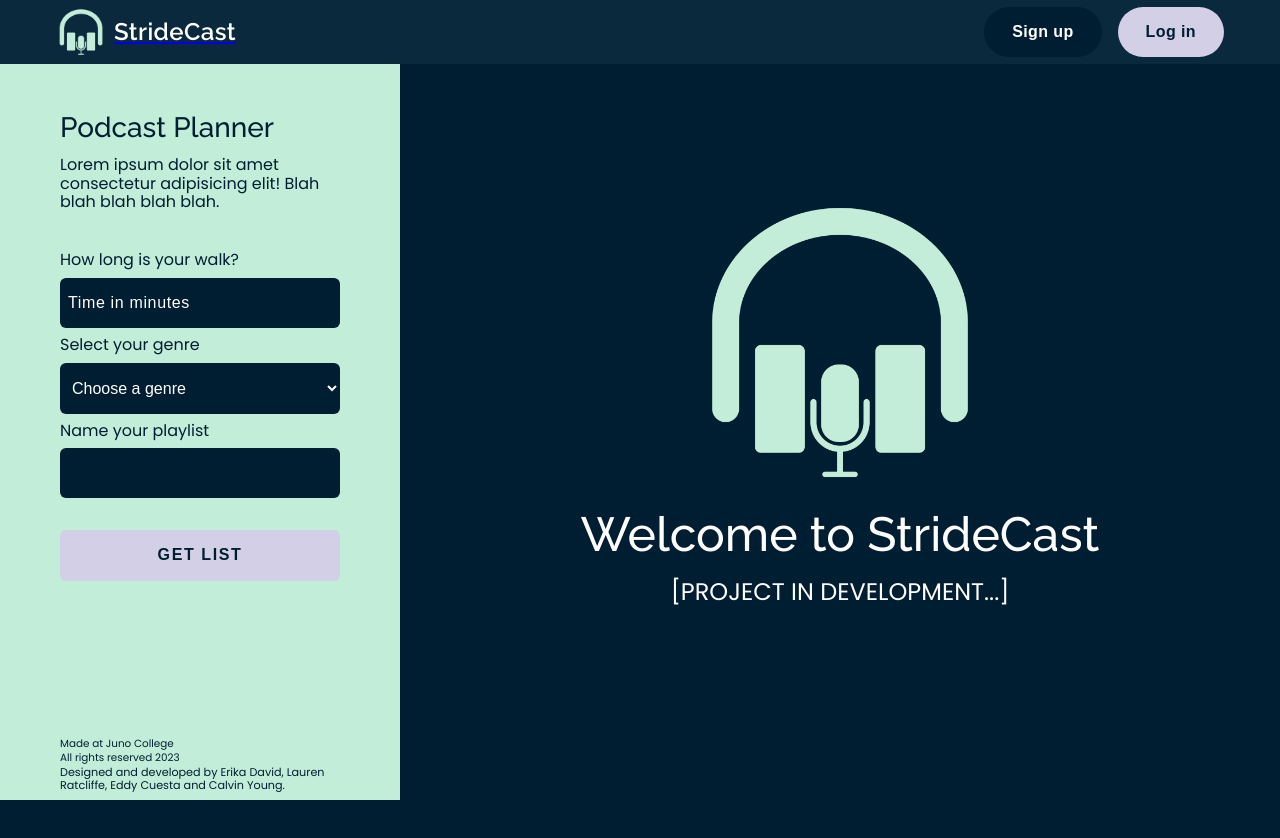
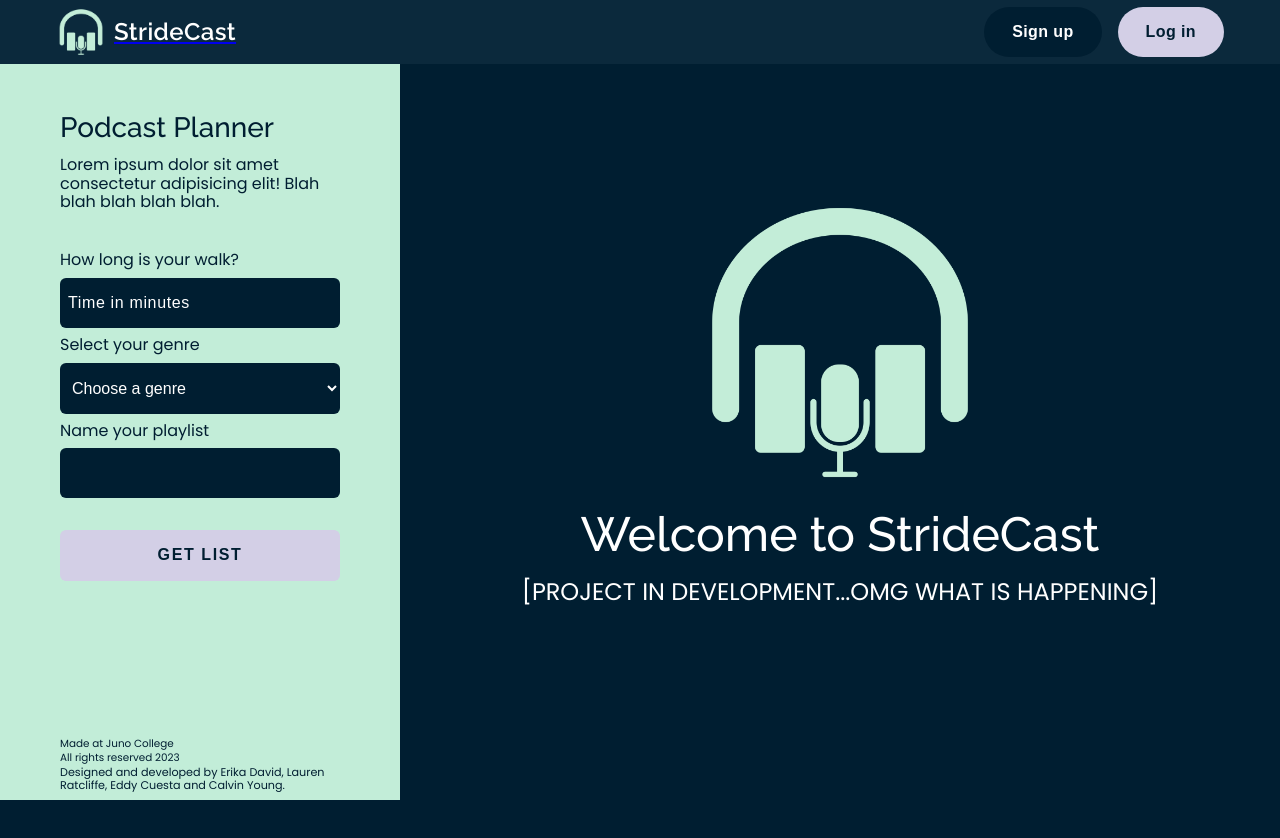
Before and after one commit to podcast-planner-project-4/StrideCast, a React (Vite) app: page / in a window 1280 px wide. Shown: the top 838 px of the page. Built offline with nearby package versions, Linux system fonts and the light colour scheme.

Commit message:
seriously, what is happening here

```diff
--- a/src/components/LandingPage.jsx
+++ b/src/components/LandingPage.jsx
@@ -6,7 +6,7 @@ const LandingPage = () => {
         <div className="landingPageContainer">
             <img className="landingPageImg" src={strideCastLogo}></img>
             <h1 className='welcome'>Welcome to StrideCast</h1>
-            <p className="info">[PROJECT IN DEVELOPMENT...]</p>
+            <p className="info">[PROJECT IN DEVELOPMENT...OMG WHAT IS HAPPENING]</p>
         </div>
     )
 }
```
